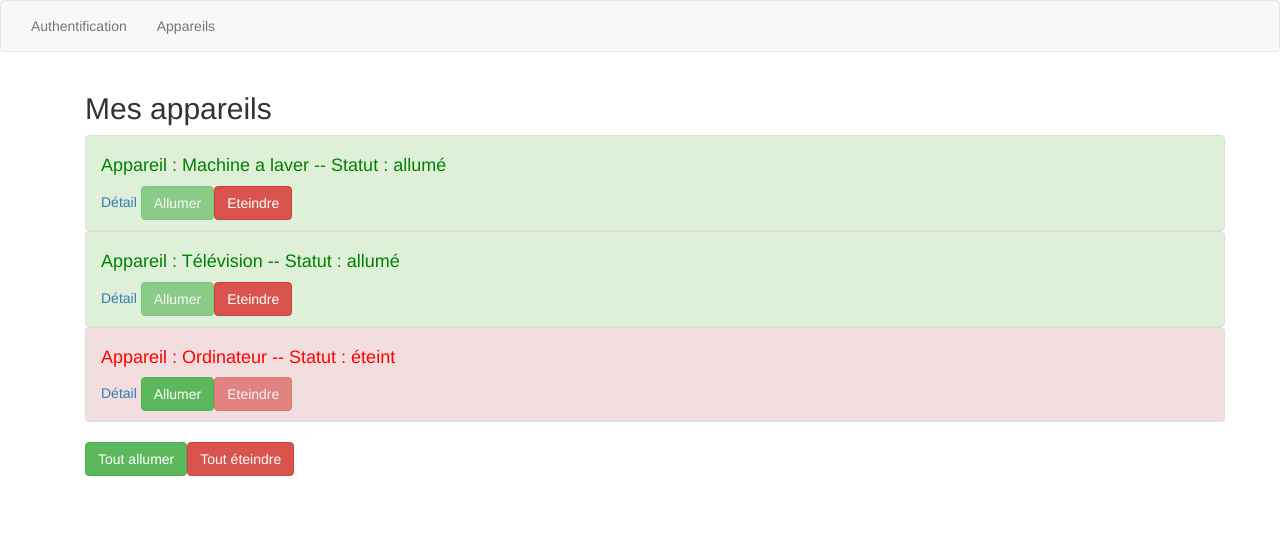
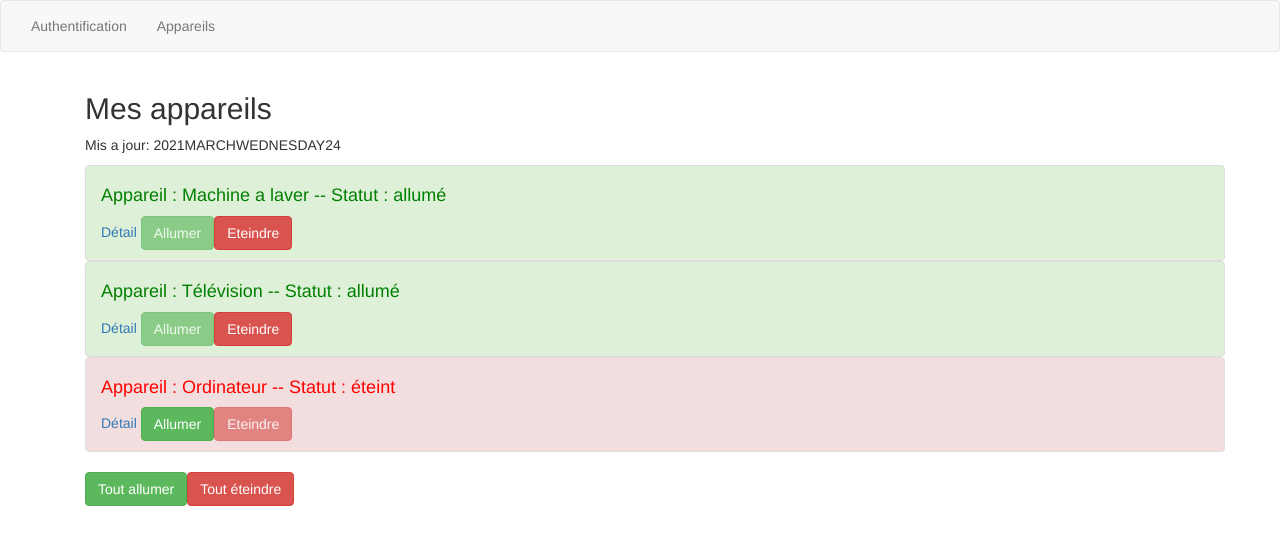
Before and after one commit to ondina-draia/angular-project, an Angular app: page / in a window 1280 px wide. Shown: the top 544 px of the page. Built offline with nearby package versions, Linux system fonts and the light colour scheme.

Commit message:
modifications pour la date

```diff
--- a/src/app/appareil-view/appareil-view.component.html
+++ b/src/app/appareil-view/appareil-view.component.html
@@ -4,7 +4,7 @@
       <h2>Mes appareils</h2>
 
       <!-- A REVOIR A PROPOS DE L ERREUR OVERLOAD : error TS2769: No overload matches this call.-->
-      <!-- <p> Mis a jour: {{ lastUpdate | async | date: 'yMMMMEEEEd' | uppercase }}</p> -->
+      <p> Mis a jour: {{ lastUpdate | async | date: 'yMMMMEEEEd' | uppercase }}</p>
       <!-- A REVOIR A PROPOS DE L ERREUR OVERLOAD -->
 
       <ul class="list-group">
--- a/src/app/appareil-view/appareil-view.component.ts
+++ b/src/app/appareil-view/appareil-view.component.ts
@@ -8,9 +8,10 @@ import { AppareilService } from '../services/appareil.service';
 })
 export class AppareilViewComponent implements OnInit {
 
-  appareils: any[];
+  appareils!: any[];
 
-  lastUpdate = new Promise((resolve, reject) => {
+  //typage de la variable lastUpdate pour éviter l'erreur "Overload" (error TS2769)
+  lastUpdate: Promise<Date> = new Promise((resolve, reject) => {
     const date = new Date();
     setTimeout(
       () => {
--- a/src/app/auth/auth.component.ts
+++ b/src/app/auth/auth.component.ts
@@ -8,7 +8,7 @@ import { AuthService } from "../services/auth.services";
 })
 export class AuthComponent implements OnInit {
 
-  authStatus: boolean;
+  authStatus!: boolean;
 
   constructor(private authService : AuthService, private router: Router) { }
 
```
Also changed, not shown: 1 other file (tests, documents, lock files or other folders).
